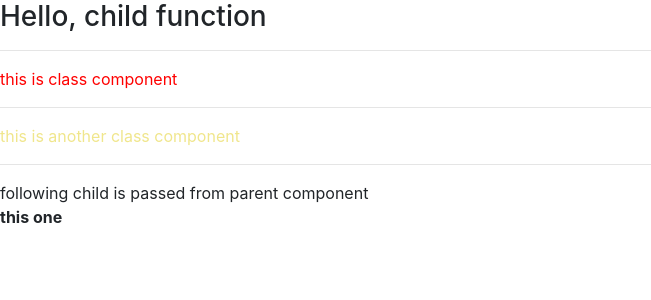
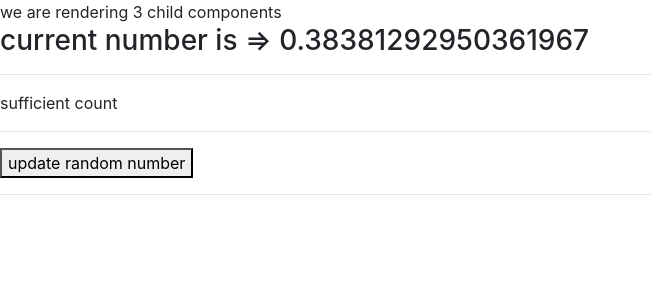
Before and after one commit to da-vaibhav/reactjs-session-xp, a React (Create React App) app: page / in a window 1280 px wide. Shown: the top 300 px of the page, without its empty margins (0-651 px from the left). Built offline with nearby package versions, Linux system fonts and the light colour scheme; the HTML template or start-up script is replaced by a standard one.

Commit message:
local state and conditional rendering

```diff
--- a/src/App.jsx
+++ b/src/App.jsx
@@ -1,25 +1,34 @@
 import React, { Component } from "react";
 import "./App.css";
 import FunctionChild  from "./fn-child";
-import ClassChild from "./class-child";
-import ChildrenProps from "./children-props";
 
 class App extends Component {
+  state = {
+    childCount: 3,
+    randomNum: Math.random(),
+  };
+
   render() {
+    const { childCount, randomNum } = this.state;
     return (
       <div>
-        <FunctionChild functionName="child function"/>
+        <span>we are rendering {childCount} child components</span>
+        <FunctionChild num={randomNum} />
         <hr/>
-        <ClassChild name="class component"/>
+
+         {(childCount < 3) ? "Less than 3" : "sufficient count" }
+
         <hr/>
-        <ClassChild color="khaki" name="another class component" />
+        <button onClick={this.updateRandomNum}>update random number</button>
         <hr/>
-        <ChildrenProps>
-          <b>this one</b>
-        </ChildrenProps>
-
       </div>
     );
+  }
+
+  updateRandomNum = () => {
+    this.setState({randomNum: Math.random()}, () => {
+      console.log('random number updated!');
+    });
   }
 }
 
--- a/src/fn-child.js
+++ b/src/fn-child.js
@@ -1,5 +1,5 @@
 import React from "react";
 
 export default function FunctionChild (props) {
-  return <h3>Hello, {props.functionName}</h3>;
+  return <h3>current number is => {props.num}</h3>;
 }
```
